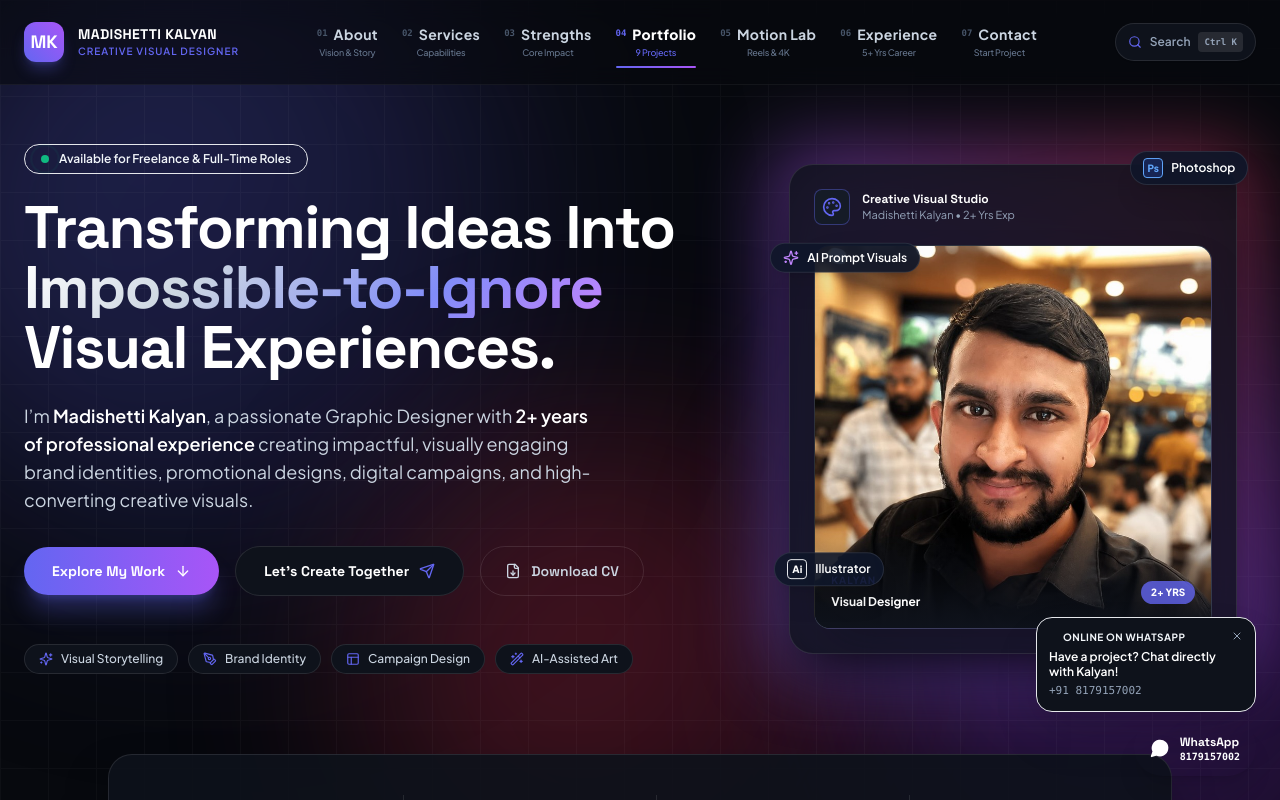
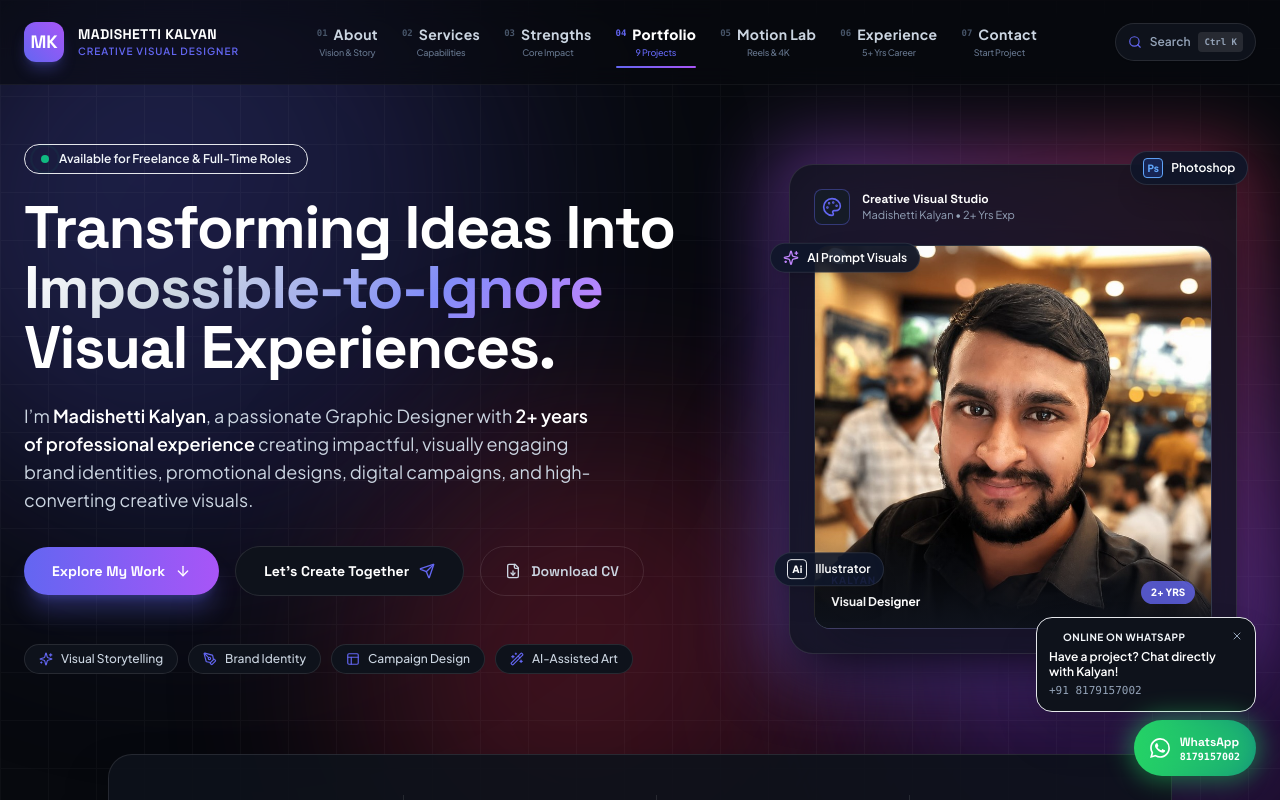
Before and after one commit to Madishettikalyan/Portifilo, a Next.js app: page / in a window 1280 px wide. Shown: the top 800 px of the page. Built offline with nearby package versions, Linux system fonts and the light colour scheme.

Commit message:
Update Career Journey to 2+ Years and add official authentic WhatsApp logo

```diff
--- a/components/ContactHub.tsx
+++ b/components/ContactHub.tsx
@@ -2,6 +2,7 @@
 
 import React, { useState } from 'react';
 import { Mail, MapPin, Award, Copy, Check, Send, Sparkles, Loader2, Phone, MessageCircle } from 'lucide-react';
+import { WhatsAppLogo } from './WhatsAppIcon';
 import { PORTFOLIO_DATA } from '@/data/portfolioData';
 import { useToast } from './Toast';
 
@@ -128,21 +129,21 @@
               {/* Direct WhatsApp & Phone Card */}
               <div className="p-4 rounded-2xl bg-gradient-to-r from-emerald-950/40 via-dark-elevated to-dark-surface border border-emerald-500/30 flex items-center justify-between gap-3 mb-4">
                 <div className="flex items-center gap-3 overflow-hidden">
-                  <div className="w-10 h-10 rounded-xl bg-emerald-500/20 border border-emerald-500/40 flex items-center justify-center text-emerald-400 flex-shrink-0 shadow-lg shadow-emerald-500/10">
-                    <MessageCircle className="w-5 h-5 fill-emerald-400/20" />
+                  <div className="w-10 h-10 rounded-xl bg-[#25D366]/20 border border-[#25D366]/40 flex items-center justify-center text-[#25D366] flex-shrink-0 shadow-lg shadow-emerald-500/10">
+                    <WhatsAppLogo className="w-5 h-5 fill-[#25D366]" />
                   </div>
                   <div className="overflow-hidden">
                     <div className="flex items-center gap-1.5">
-                      <span className="w-1.5 h-1.5 rounded-full bg-emerald-400 animate-pulse" />
+                      <span className="w-1.5 h-1.5 rounded-full bg-[#25D366] animate-pulse" />
                       <span className="text-[10px] uppercase font-bold tracking-wider text-emerald-400 block">
-                        WhatsApp & Phone
+                        WhatsApp & Direct Phone
                       </span>
                     </div>
                     <a
                       href="https://wa.me/918179157002"
                       target="_blank"
                       rel="noopener noreferrer"
-                      className="font-display font-bold text-sm sm:text-base text-white hover:text-emerald-400 transition-colors truncate block"
+                      className="font-display font-bold text-sm sm:text-base text-white hover:text-[#25D366] transition-colors truncate block"
                     >
                       +91 8179157002
                     </a>
@@ -154,9 +155,10 @@
                     href="https://wa.me/918179157002"
                     target="_blank"
                     rel="noopener noreferrer"
-                    className="px-3 py-1.5 rounded-lg bg-emerald-500 hover:bg-emerald-400 text-xs font-bold text-black flex items-center gap-1 shadow-md shadow-emerald-500/30 transition-all cursor-pointer"
+                    className="px-3.5 py-1.5 rounded-lg bg-[#25D366] hover:bg-[#20bd5a] text-xs font-bold text-black flex items-center gap-1.5 shadow-md shadow-emerald-500/30 transition-all cursor-pointer"
                   >
-                    <span>Chat</span>
+                    <WhatsAppLogo className="w-3.5 h-3.5 fill-black" />
+                    <span>WhatsApp</span>
                   </a>
 
                   <button
--- a/components/ExperienceTimeline.tsx
+++ b/components/ExperienceTimeline.tsx
@@ -15,7 +15,7 @@
             <span>CAREER & MASTERY</span>
           </span>
           <h2 className="font-display font-extrabold text-3xl sm:text-4xl text-white tracking-tight mb-4">
-            5+ Years of <span className="text-gradient">Creative Journey</span>
+            2+ Years of <span className="text-gradient">Creative Journey</span>
           </h2>
           <p className="text-slate-400 text-sm sm:text-base leading-relaxed">
             Over the years, I have worked on a wide range of creative projects, developing designs for brands, products, digital campaigns, promotional materials, and marketing content.
--- a/components/Footer.tsx
+++ b/components/Footer.tsx
@@ -1,7 +1,8 @@
 'use client';
 
 import React from 'react';
-import { ArrowUp, Mail, Phone, MessageCircle } from 'lucide-react';
+import { ArrowUp, Mail, Phone } from 'lucide-react';
+import { WhatsAppLogo } from './WhatsAppIcon';
 import { PORTFOLIO_DATA } from '@/data/portfolioData';
 
 export default function Footer() {
@@ -52,9 +53,9 @@
                 href="https://wa.me/918179157002"
                 target="_blank"
                 rel="noopener noreferrer"
-                className="inline-flex items-center gap-2 text-xs font-semibold text-slate-300 hover:text-emerald-400 transition-colors"
+                className="inline-flex items-center gap-2 text-xs font-semibold text-slate-300 hover:text-[#25D366] transition-colors"
               >
-                <MessageCircle className="w-4 h-4 text-emerald-400" />
+                <WhatsAppLogo className="w-4 h-4 fill-[#25D366]" />
                 <span>+91 8179157002 (WhatsApp & Call)</span>
               </a>
             </div>
--- /dev/null
+++ b/components/WhatsAppIcon.tsx
@@ -0,0 +1,17 @@
+import React from 'react';
+
+export function WhatsAppLogo({ className = "w-5 h-5" }: { className?: string }) {
+  return (
+    <svg
+      viewBox="0 0 24 24"
+      width="24"
+      height="24"
+      fill="currentColor"
+      className={className}
+      xmlns="http://www.w3.org/2000/svg"
+      aria-hidden="true"
+    >
+      <path d="M17.472 14.382c-.297-.149-1.758-.867-2.03-.967-.273-.099-.471-.148-.67.15-.197.297-.767.966-.94 1.164-.173.199-.347.223-.644.075-.297-.15-1.255-.463-2.39-1.475-.883-.788-1.48-1.761-1.653-2.059-.173-.297-.018-.458.13-.606.134-.133.298-.347.446-.52.149-.174.198-.298.298-.497.099-.198.05-.371-.025-.52-.075-.149-.669-1.612-.916-2.207-.242-.579-.487-.5-.669-.51-.173-.008-.371-.01-.57-.01-.198 0-.52.074-.792.372-.272.297-1.04 1.016-1.04 2.479 0 1.462 1.065 2.875 1.213 3.074.149.198 2.096 3.2 5.077 4.487.709.306 1.262.489 1.694.625.712.227 1.36.195 1.871.118.571-.085 1.758-.719 2.006-1.413.248-.694.248-1.289.173-1.413-.074-.124-.272-.198-.57-.347m-5.421 7.403h-.004a9.87 9.87 0 01-5.031-1.378l-.361-.214-3.741.982.998-3.648-.235-.374a9.86 9.86 0 01-1.51-5.26c.001-5.45 4.436-9.884 9.888-9.884 2.64 0 5.122 1.03 6.988 2.898a9.825 9.825 0 012.893 6.994c-.003 5.45-4.437 9.884-9.885 9.884m8.413-18.297A11.815 11.815 0 0012.05 0C5.495 0 .16 5.335.157 11.892c0 2.096.547 4.142 1.588 5.945L.057 24l6.305-1.654a11.882 11.882 0 005.683 1.448h.005c6.554 0 11.89-5.335 11.893-11.893a11.821 11.821 0 00-3.48-8.413z"/>
+    </svg>
+  );
+}
--- a/components/WhatsAppWidget.tsx
+++ b/components/WhatsAppWidget.tsx
@@ -1,7 +1,8 @@
 'use client';
 
 import React, { useState } from 'react';
-import { MessageCircle, Phone, Sparkles, X } from 'lucide-react';
+import { Phone, Sparkles, X } from 'lucide-react';
+import { WhatsAppLogo } from './WhatsAppIcon';
 import { PORTFOLIO_DATA } from '@/data/portfolioData';
 
 export default function WhatsAppWidget() {
@@ -43,15 +44,15 @@
         href={whatsappUrl}
         target="_blank"
         rel="noopener noreferrer"
-        className="group relative flex items-center gap-2.5 px-4 py-3.5 rounded-full bg-gradient-to-r from-emerald-500 to-teal-500 hover:from-emerald-400 hover:to-teal-400 text-white font-display font-bold text-xs sm:text-sm shadow-xl shadow-emerald-500/30 hover:shadow-emerald-500/50 hover:scale-105 active:scale-95 transition-all duration-300"
+        className="group relative flex items-center gap-2.5 px-4 py-3.5 rounded-full bg-gradient-to-r from-[#25D366] to-[#128C7E] hover:from-[#20bd5a] hover:to-[#0f7a6d] text-white font-display font-bold text-xs sm:text-sm shadow-xl shadow-emerald-500/30 hover:shadow-emerald-500/50 hover:scale-105 active:scale-95 transition-all duration-300"
         aria-label="Chat on WhatsApp +91 8179157002"
       >
         {/* Glow Ring */}
-        <div className="absolute -inset-1 bg-emerald-500 rounded-full blur-md opacity-40 group-hover:opacity-80 animate-pulse transition-opacity pointer-events-none" />
+        <div className="absolute -inset-1 bg-[#25D366] rounded-full blur-md opacity-40 group-hover:opacity-80 animate-pulse transition-opacity pointer-events-none" />
 
-        {/* WhatsApp Icon */}
+        {/* WhatsApp Official Logo */}
         <div className="relative flex items-center justify-center">
-          <MessageCircle className="w-5 h-5 fill-white text-emerald-500" />
+          <WhatsAppLogo className="w-5 h-5 fill-white" />
         </div>
 
         {/* Text */}
```
